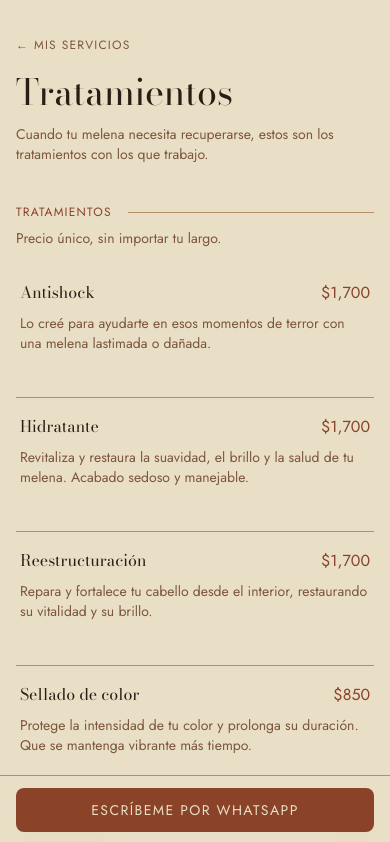
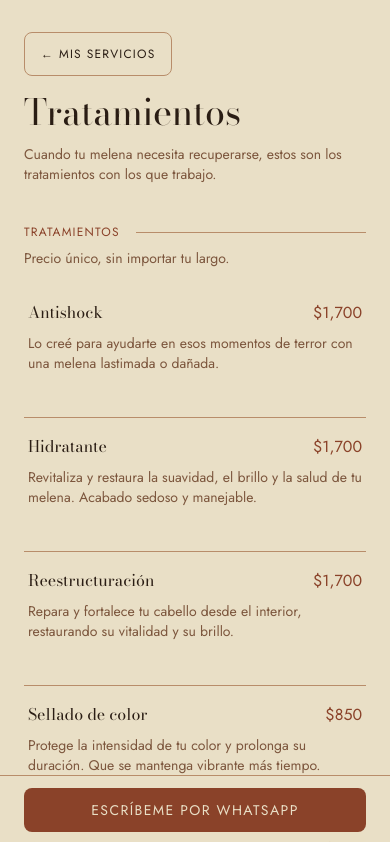
Before and after one commit to axeldejose/website, a Next.js app: page /menu/tratamientos in a window 390 px wide. Shown: the top 842 px of the page. Built offline with nearby package versions, Linux system fonts and the light colour scheme.

Commit message:
agrega contorno a los enlaces de regreso y aumenta el margen lateral en móvil

```diff
--- a/app/menu/layout.tsx
+++ b/app/menu/layout.tsx
@@ -3,12 +3,12 @@ import { waLink } from "@/lib/site";
 export default function MenuLayout({ children }: LayoutProps<"/menu">) {
   return (
     <>
-      <div className="mx-auto max-w-6xl px-4 pt-8 pb-4 sm:px-6 lg:grid lg:grid-cols-[19rem_1fr] lg:gap-16 lg:px-8 lg:pt-16">
+      <div className="mx-auto max-w-6xl px-6 pt-8 pb-4 lg:grid lg:grid-cols-[19rem_1fr] lg:gap-16 lg:px-8 lg:pt-16">
         {children}
       </div>
 
       <div className="fixed inset-x-0 bottom-0 z-10 border-t border-clay bg-shell/90 backdrop-blur lg:hidden">
-        <div className="mx-auto max-w-6xl px-4 py-3 sm:px-6">
+        <div className="mx-auto max-w-6xl px-6 py-3">
           <a
             href={waLink("Hola Axel, vi tus servicios y quiero agendar una cita.")}
             target="_blank"
--- a/app/menu/page.tsx
+++ b/app/menu/page.tsx
@@ -17,7 +17,7 @@ export default function ServiciosPage() {
       <aside className="lg:sticky lg:top-8 lg:self-start">
         <Link
           href="/"
-          className="inline-block text-xs uppercase tracking-widest text-casa transition-colors duration-150 hover:text-dune-deep"
+          className="inline-flex min-h-11 items-center rounded-lg border border-clay px-4 text-xs uppercase tracking-widest text-tierra transition-colors duration-150 hover:border-dune-deep"
         >
           ← Axel De José
         </Link>
--- a/app/menu/tratamientos/page.tsx
+++ b/app/menu/tratamientos/page.tsx
@@ -16,7 +16,7 @@ export default function TratamientosPage() {
       <aside className="lg:sticky lg:top-8 lg:self-start">
         <Link
           href="/menu"
-          className="inline-block text-xs uppercase tracking-widest text-casa transition-colors duration-150 hover:text-dune-deep"
+          className="inline-flex min-h-11 items-center rounded-lg border border-clay px-4 text-xs uppercase tracking-widest text-tierra transition-colors duration-150 hover:border-dune-deep"
         >
           ← Mis servicios
         </Link>
--- a/app/page.tsx
+++ b/app/page.tsx
@@ -5,7 +5,7 @@ import { Logo } from "@/components/Logo";
 
 export default function Home() {
   return (
-    <div className="mx-auto flex min-h-dvh max-w-6xl flex-col justify-center px-4 py-16 sm:px-6 lg:grid lg:grid-cols-2 lg:items-center lg:gap-16 lg:px-8 lg:py-0">
+    <div className="mx-auto flex min-h-dvh max-w-6xl flex-col justify-center px-6 py-16 lg:grid lg:grid-cols-2 lg:items-center lg:gap-16 lg:px-8 lg:py-0">
       <div>
         <p className="text-xs uppercase tracking-widest text-dune-deep">
           Hair artist · {site.location}
```
